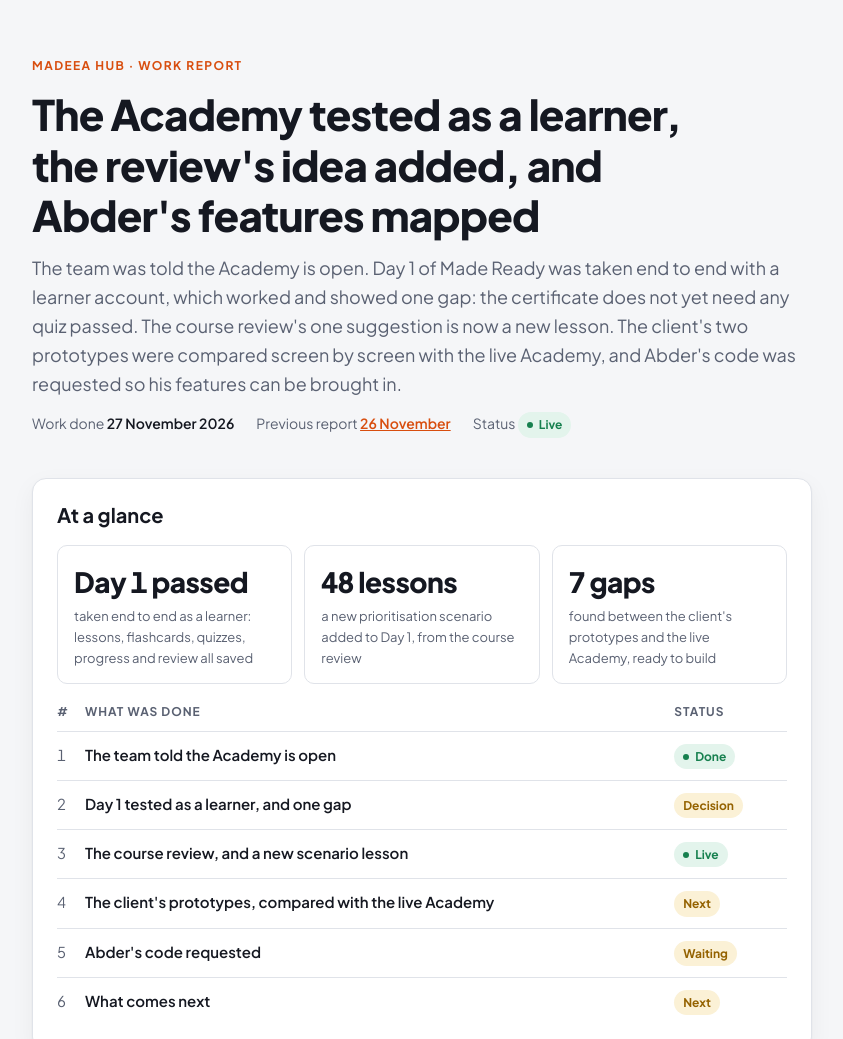
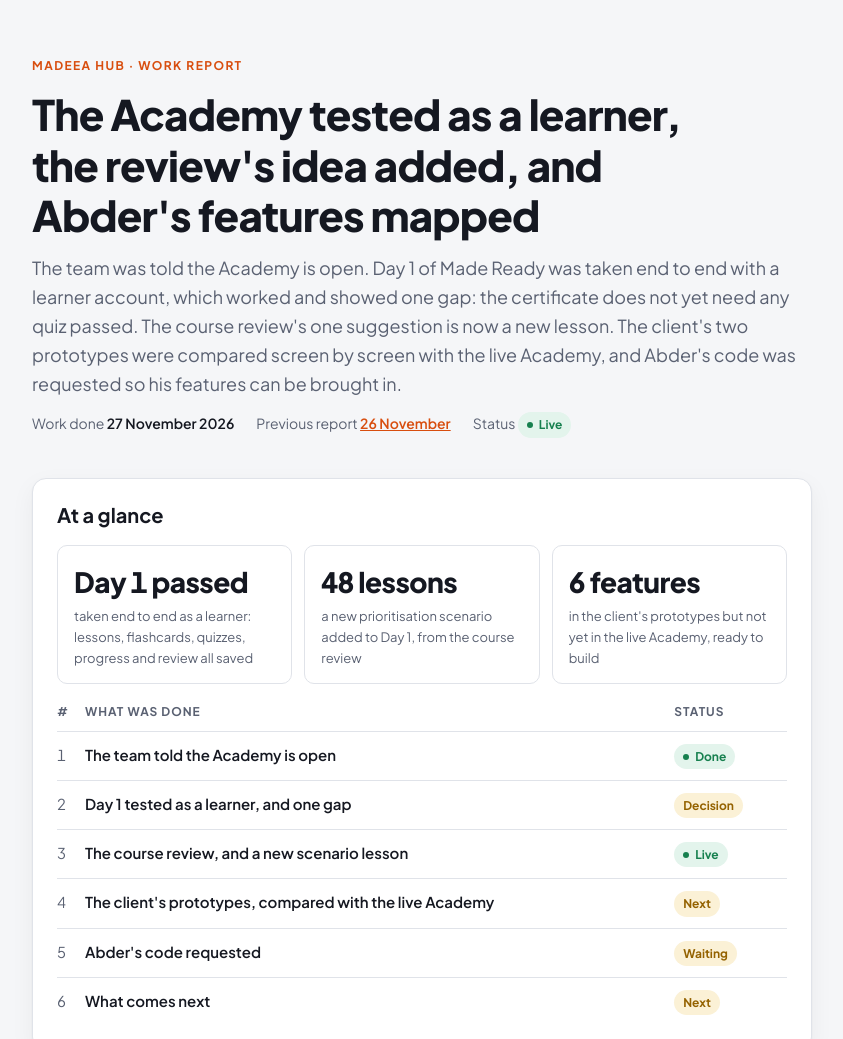
Before and after one commit to princeacquahandam-debug/madeea-reports, a plain HTML site: page madeea-hub-report-2026-11-27.html in a window 1280 px wide. Shown: the top 1039 px of the page, without its empty margins (218-1061 px from the left). Drawn offline with Linux system fonts and the light colour scheme.

Commit message:
27 Nov report: count matches the table (6 features to build)
Co-Authored-By: Claude Opus 5.5 <noreply@anthropic.com>

```diff
--- a/madeea-hub-report-2026-11-27.html
+++ b/madeea-hub-report-2026-11-27.html
@@ -145,7 +145,7 @@
     <div class="stats">
       <div class="stat"><b>Day 1 passed</b><span>taken end to end as a learner: lessons, flashcards, quizzes, progress and review all saved</span></div>
       <div class="stat"><b>48 lessons</b><span>a new prioritisation scenario added to Day 1, from the course review</span></div>
-      <div class="stat"><b>7 gaps</b><span>found between the client's prototypes and the live Academy, ready to build</span></div>
+      <div class="stat"><b>6 features</b><span>in the client's prototypes but not yet in the live Academy, ready to build</span></div>
     </div>
     <div class="table-wrap">
       <table>
```
